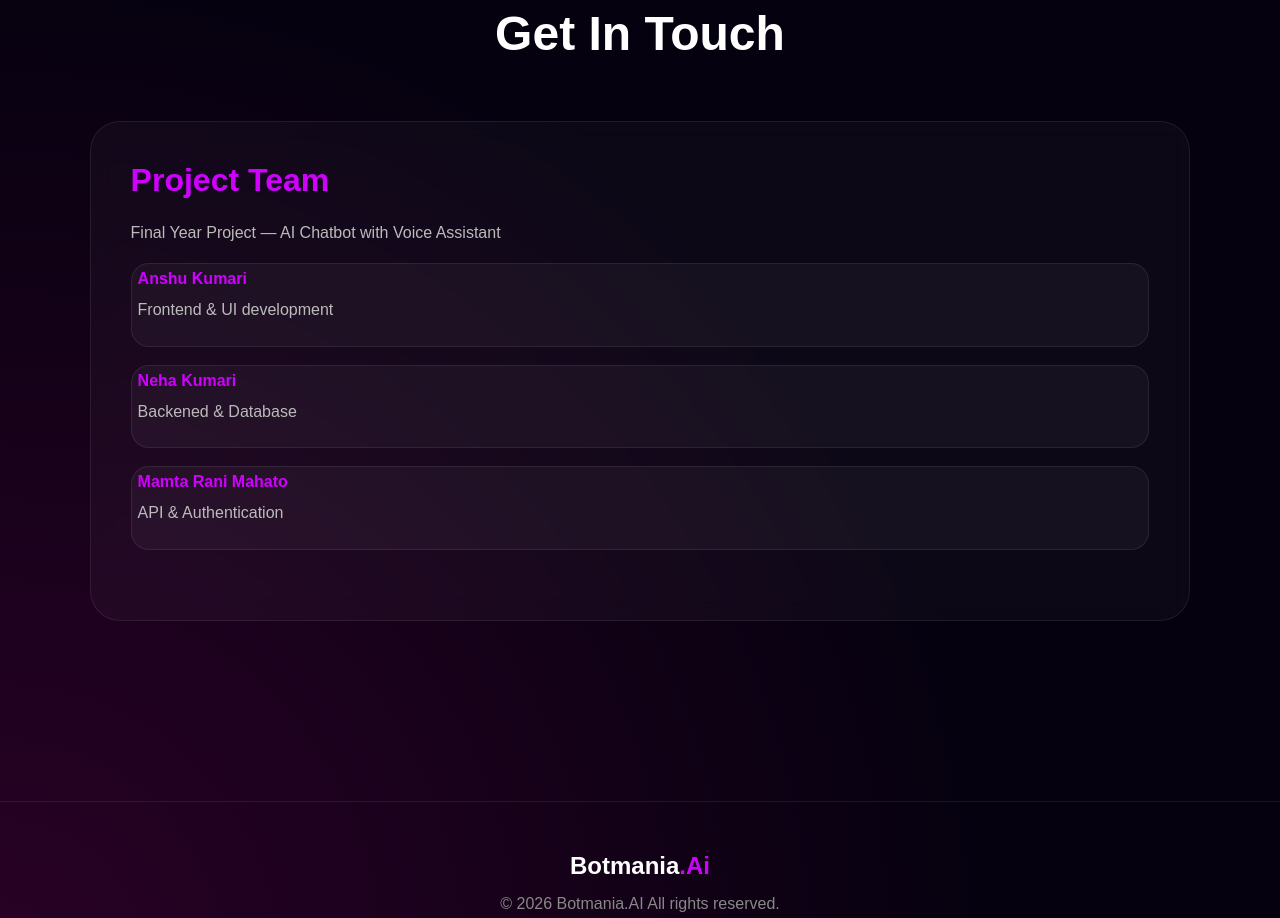
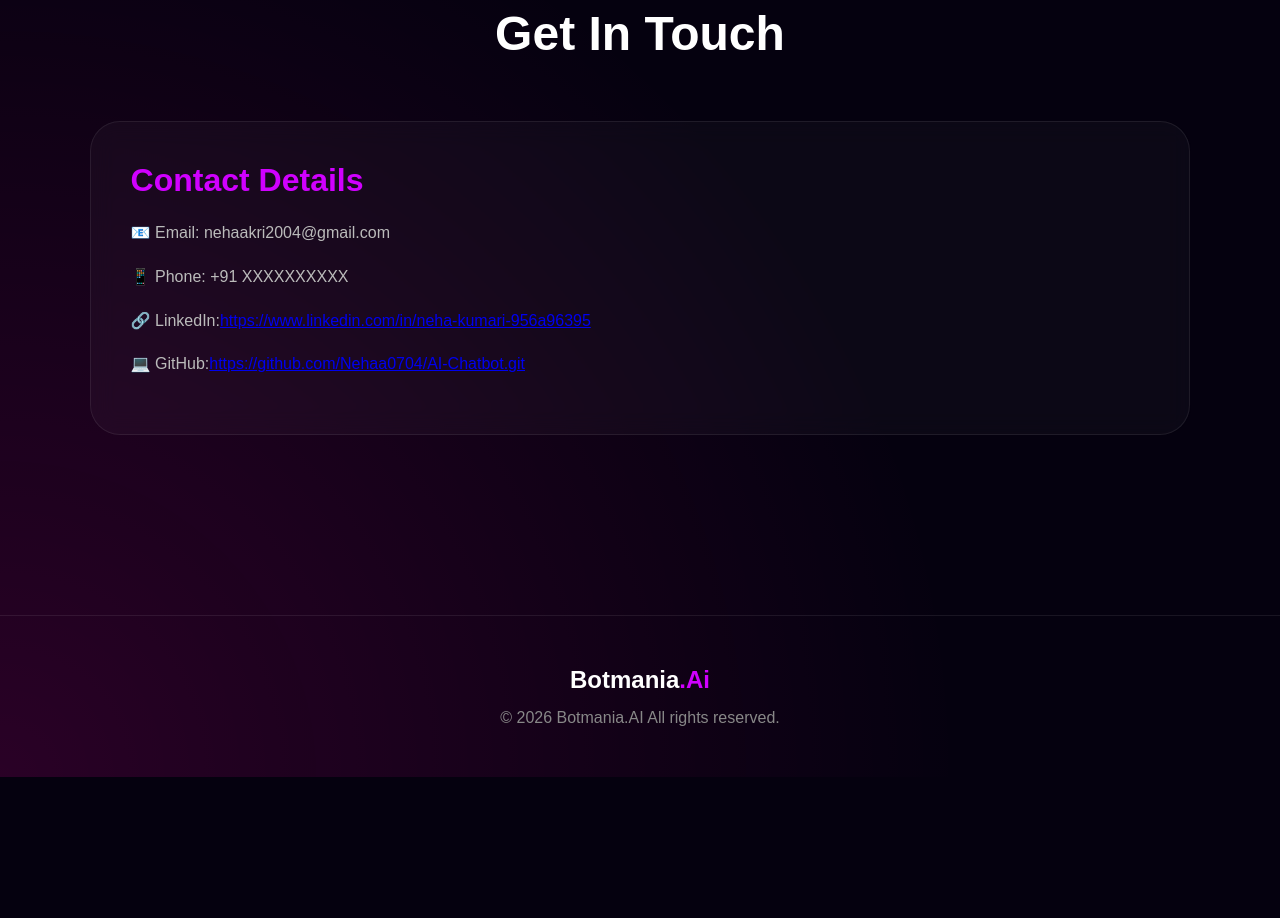
Before and after one commit to Nehaa0704/AI-Chatbot, a React (Create React App) app in the folder chatbot-frontend/: page / in a window 1280 px wide. Shown: the part 2160-3078 px from the top of the page. After the commit the page ends 2937 px from the top, so only its background shows below. Built offline with nearby package versions, Linux system fonts and the light colour scheme.

Commit message:
final changes

```diff
--- a/chatbot-frontend/src/components/LandingPage.js
+++ b/chatbot-frontend/src/components/LandingPage.js
@@ -216,49 +216,50 @@ const LandingPage = ({ onStart }) => {
 
       {/* CONTACT SECTION */}
 
-      <section
-        className="contact-section"
-        id="contact"
-      >
-
+      <section className="contact-section" id="contact">
   <h2 className="section-title">
     Get In Touch
   </h2>
 
   <div className="contact-container">
+    <div className="contact-info">
+      <h3>Contact Details</h3>
 
-          {/* LEFT */}
-
-          <div className="contact-info">
-
-            <h3>Project Team</h3>
-
-            <p className = "project-title">
-              Final Year Project —
-              AI Chatbot with Voice Assistant
-            </p>
-            <div className="team-members">
-                <div className="member">
-                  <h4>Anshu Kumari</h4>
-                  <p>Frontend & UI development</p>
+      <div className="contact-item">
+        <p>📧 Email: nehaakri2004@gmail.com</p>
       </div>
 
-                 <div className="member">
-                  <h4>Neha Kumari</h4>
-                  <p>Backened & Database</p>
+      <div className="contact-item">
+        <p>📱 Phone: +91 XXXXXXXXXX</p>
       </div>
 
-                <div className="member">
-                  <h4>Mamta Rani Mahato</h4>
-                  <p>API & Authentication</p>
+      <div className="contact-item">
+        <p>
+          🔗 LinkedIn:
+          <a
+            href="https://www.linkedin.com/in/neha-kumari-956a96395"
+            target="_blank"
+            rel="noopener noreferrer"
+          >
+            https://www.linkedin.com/in/neha-kumari-956a96395
+          </a>
+        </p>
       </div>
 
-            </div>
-
-
+      <div className="contact-item">
+        <p>
+          💻 GitHub:
+          <a
+            href="https://github.com/Nehaa0704/AI-Chatbot.git"
+            target="_blank"
+            rel="noopener noreferrer"
+          >
+            https://github.com/Nehaa0704/AI-Chatbot.git
+          </a>
+        </p>
       </div>
     </div>
-
+  </div>
 </section>
 
       {/* FOOTER */}
```
Lines whose indentation alone changed are shown as unchanged.
